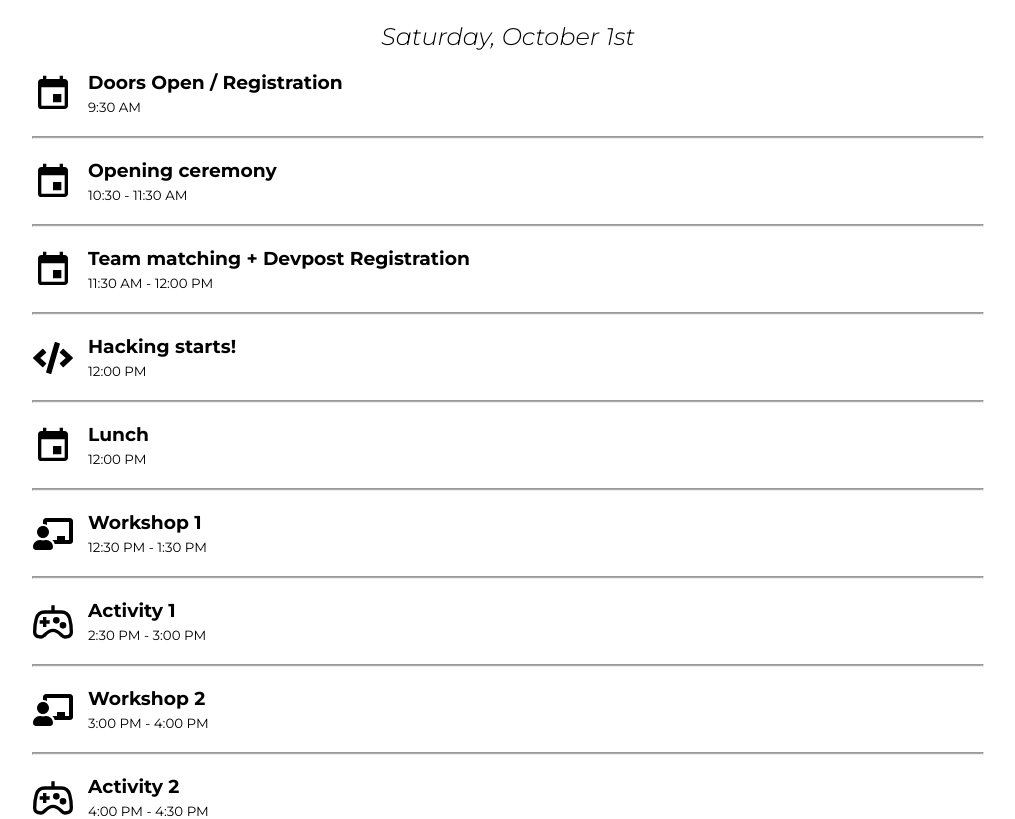
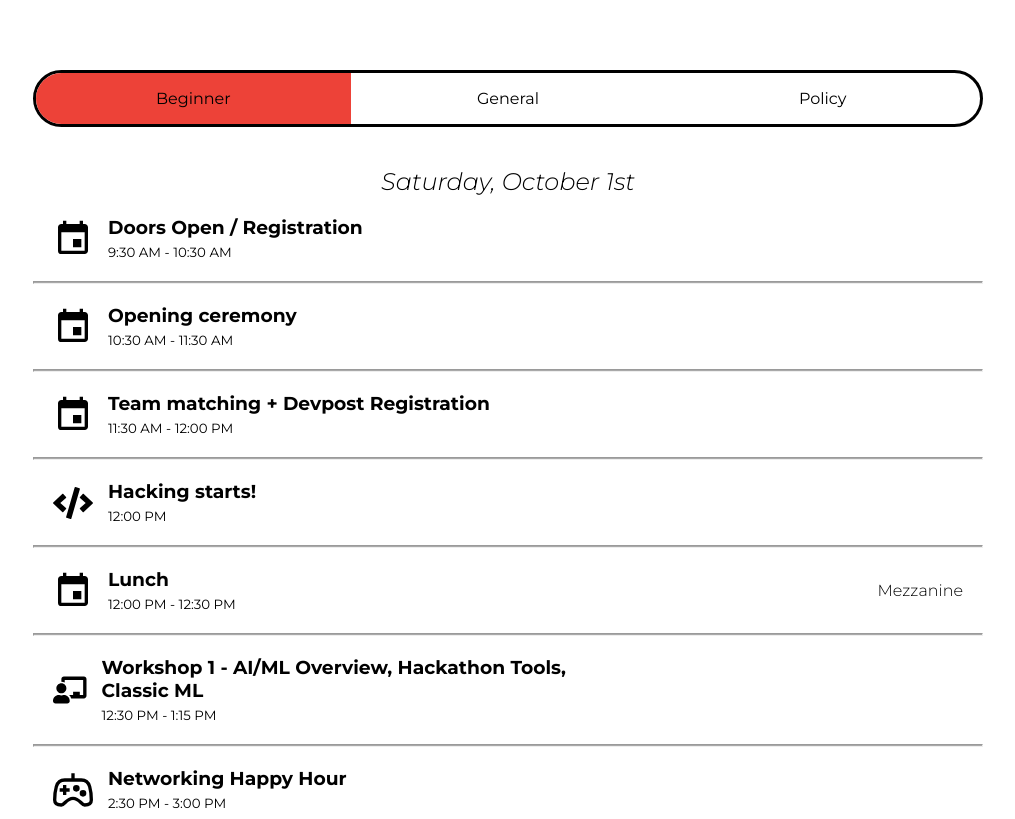
Before and after one commit to McGillAISociety/MAIShacks, a Next.js app: page /live in a window 1280 px wide. Shown: the part 380-1199 px from the top of the page, without its empty margins (132-1147 px from the left). Built offline with nearby package versions, Linux system fonts and the light colour scheme.

Commit message:
schedule and discord changes

```diff
--- a/components/live/Resources.js
+++ b/components/live/Resources.js
@@ -9,7 +9,7 @@ import styles from '../../styles/Resources.module.scss';
 const iconProps = { size: 30 };
 
 const resources = [
-    { icon: <Discord {...iconProps} />, text: "Discord", link: "" },
+    { icon: <Discord {...iconProps} />, text: "Discord", link: "https://discord.gg/eAkXjqkpet" },
     { icon: <Devpost {...iconProps} />, text: "Devpost", link: "" }
 ]
 
--- a/components/live/Schedule.js
+++ b/components/live/Schedule.js
@@ -2,29 +2,82 @@ import { MdEvent } from 'react-icons/md';
 import { FaCode, FaChalkboardTeacher, FaDiscord } from 'react-icons/fa';
 import { BsFillCameraVideoFill } from 'react-icons/bs';
 import { GrGamepad } from 'react-icons/gr';
+import { Tab, Tabs, TabList, TabPanel } from "react-tabs";
 
 import styles from '../../styles/Schedule.module.scss';
 
-const saturday = [
-    { type: 'general', time: "9:30 AM", title: 'Doors Open / Registration', description: '' },
-    { type: 'general', time: "10:30 - 11:30 AM", title: 'Opening ceremony', description: '' },
+const beginner_saturday = [
+    { type: 'general', time: "9:30 AM - 10:30 AM", title: 'Doors Open / Registration', description: '' },
+    { type: 'general', time: "10:30 AM - 11:30 AM", title: 'Opening ceremony', description: '' },
     { type: 'general', time: "11:30 AM - 12:00 PM", title: 'Team matching + Devpost Registration', description: '' },
     { type: 'hacking', time: "12:00 PM", title: 'Hacking starts!', description: '' },
-    { type: 'general', time: "12:00 PM", title: 'Lunch', description: '' },
-    { type: 'workshop', time: "12:30 PM - 1:30 PM", title: 'Workshop 1', description: '' },
-    { type: 'activity', time: "2:30 PM - 3:00 PM", title: 'Activity 1', description: '' },
-    { type: 'workshop', time: "3:00 PM - 4:00 PM", title: 'Workshop 2', description: '' },
-    { type: 'activity', time: "4:00 PM - 4:30 PM", title: 'Activity 2', description: '' },
-    { type: 'workshop', time: "5:00 PM - 6:00 PM", title: 'Workshop 3', description: '' },
-    { type: 'general', time: "6:30 PM", title: 'Dinner', description: '' },
-    { type: 'activity', time: "8:00 PM - 8:30 PM", title: 'Activity 3', description: '' },
+    { type: 'general', time: "12:00 PM - 12:30 PM", title: 'Lunch', description: 'Mezzanine' },
+    { type: 'workshop', time: "12:30 PM - 1:15 PM", title: 'Workshop 1 - AI/ML Overview, Hackathon Tools, Classic ML', description: '' },
+    { type: 'activity', time: "2:30 PM - 3:00 PM", title: 'Networking Happy Hour', description: '' },
+    { type: 'workshop', time: "2:30 PM - 2:45 PM", title: 'Workshop 2 - Deep Learning', description: '' },
+    { type: 'activity', time: "4:00 PM - 4:30 PM", title: 'Activity 1 - MLH', description: 'ENGTR2120' },
+    { type: 'workshop', time: "5:30 PM - 6:30 PM", title: 'Workshop 3 - Ethics in AI by EJC', description: '' },
+    { type: 'activity', time: "5:00 PM - 5:30 PM", title: 'Activity 2 - Knights of the Square Table: Chess Tournament', description: 'ENGTR2120' },
+    { type: 'workshop', time: "5:30 PM - 5:45 PM", title: 'Workshop 4 - Backend', description: '' },
+    { type: 'general', time: "6:30 PM - 7:00 PM", title: 'Dinner', description: 'Mezzanine' },
+    { type: 'workshop', time: "7:00 PM - 7:15 PM", title: 'Workshop 5 - Frontend', description: '' },
+    { type: 'activity', time: "8:00 PM - 8:30 PM", title: 'Activity 3 - Skribbl.io and Snacks', description: '' },
 ]
-const sunday = [
-    { type: 'general', time: "8:30 - 10:30 AM", title: 'Breakfast', description: '' },
+const beginner_sunday = [
+    { type: 'general', time: "8:30 - 10:30 AM", title: 'Breakfast', description: 'Mezzanine' },
     { type: 'hacking', time: "12:00 PM", title: 'Hacking ends!', description: '' },
-    { type: 'general', time: "12:00 PM", title: 'Lunch', description: '' },
+    { type: 'general', time: "12:00 PM", title: 'Lunch', description: 'Mezzanine' },
     { type: 'general', time: "12:00 - 2:00 PM", title: 'Judging', description: '' },
-    { type: 'activity', time: "1:00 PM - 1:30 PM", title: 'Activity 4', description: '' },
+    { type: 'activity', time: "1:00 PM - 1:30 PM", title: "Activity 4 - You're My Type: Typing Contest", description: 'ENGTR2120' },
+    { type: 'general', time: "2:00 PM - 2:30 PM", title: 'Closing ceremonies', description: '' },
+]
+
+const general_saturday = [
+    { type: 'general', time: "9:30 AM - 10:30 AM", title: 'Doors Open / Registration', description: '' },
+    { type: 'general', time: "10:30 AM - 11:30 AM", title: 'Opening ceremony', description: '' },
+    { type: 'general', time: "11:30 AM - 12:00 PM", title: 'Team matching + Devpost Registration', description: '' },
+    { type: 'hacking', time: "12:00 PM", title: 'Hacking starts!', description: '' },
+    { type: 'general', time: "12:00 PM - 12:30 PM", title: 'Lunch', description: 'Mezzanine' },
+    { type: 'workshop', time: "12:30 PM - 1:30 PM", title: 'Workshop 1 - Intro to ML', description: 'ENGTR2110' },
+    { type: 'workshop', time: "1:30 PM - 2:30 PM", title: 'Networking Happy Hour', description: '' },
+    { type: 'workshop', time: "2:30 PM - 3:30 PM", title: 'Workshop 2 - stability.ai', description: 'ENGTR2110' },
+    { type: 'activity', time: "3:30 PM - 4:00 PM", title: 'Activity 1 - MLH', description: 'ENGTR2120' },
+    { type: 'workshop', time: "4:00 PM - 5:00 PM", title: 'Workshop 3 - Ethics in AI by EJC', description: 'ENGTR2110' },
+    { type: 'activity', time: "5:00 PM - 5:30 PM", title: 'Activity 2 - Knights of the Square Table: Chess Tournament', description: 'ENGTR2120' },
+    { type: 'workshop', time: "5:30 PM - 6:30 PM", title: 'Workshop 4', description: '' },
+    { type: 'general', time: "6:30 PM - 7:00 PM", title: 'Dinner', description: 'Mezzanine' },
+    { type: 'activity', time: "8:00 PM - 8:30 PM", title: 'Activity 3 - Skribbl.io and Snacks', description: '' },
+]
+const general_sunday = [
+    { type: 'general', time: "8:30 - 10:30 AM", title: 'Breakfast', description: 'Mezzanine' },
+    { type: 'hacking', time: "12:00 PM", title: 'Hacking ends!', description: '' },
+    { type: 'general', time: "12:00 PM", title: 'Lunch', description: 'Mezzanine' },
+    { type: 'general', time: "12:00 - 2:00 PM", title: 'Judging', description: '' },
+    { type: 'activity', time: "1:00 PM - 1:30 PM", title: "Activity 4 - You're My Type: Typing Contest", description: 'ENGTR2120' },
+    { type: 'general', time: "2:00 PM - 2:30 PM", title: 'Closing ceremonies', description: '' },
+]
+
+const policy_saturday = [
+    { type: 'general', time: "9:30 AM - 10:30 AM", title: 'Doors Open / Registration', description: '' },
+    { type: 'general', time: "10:30 AM - 11:30 AM", title: 'Opening ceremony', description: '' },
+    { type: 'hacking', time: "12:00 PM", title: 'Hacking starts!', description: '' },
+    { type: 'general', time: "12:00 PM - 12:30 PM", title: 'Lunch', description: 'Mezzanine' },
+    { type: 'workshop', time: "12:15 PM - 12:40 PM", title: 'Workshop 1 - Basics of AI', description: '' },
+    { type: 'workshop', time: "12:40 PM - 1:00 PM", title: 'Workshop 2 - AI and You', description: '' },
+    { type: 'workshop', time: "1:00 PM - 1:45 PM", title: 'Workshop 3 - Ethics of AI with Abhishek Gupta', description: '' },
+    { type: 'workshop', time: "1:45 PM - 2:15 PM", title: 'Workshop 4 - Future of AI, Debrief + Team Matching', description: '' },
+    { type: 'activity', time: "3:30 PM - 4:00 PM", title: 'Activity 1 - MLH', description: 'ENGTR2120' },
+    { type: 'activity', time: "5:00 PM - 5:30 PM", title: 'Activity 2 - Knights of the Square Table: Chess Tournament', description: 'ENGTR2120' },
+    { type: 'general', time: "6:30 PM - 7:00 PM", title: 'Dinner', description: 'Mezzanine' },
+    { type: 'workshop', time: "7:00 PM - 7:15 PM", title: 'Workshop 5 - Frontend', description: '' },
+    { type: 'activity', time: "8:00 PM - 8:30 PM", title: 'Activity 3 - Skribbl.io and Snacks', description: '' },
+]
+const policy_sunday = [
+    { type: 'general', time: "8:30 - 10:30 AM", title: 'Breakfast', description: 'Mezzanine' },
+    { type: 'hacking', time: "12:00 PM", title: 'Hacking ends!', description: '' },
+    { type: 'general', time: "12:00 PM", title: 'Lunch', description: 'Mezzanine' },
+    { type: 'general', time: "12:00 - 2:00 PM", title: 'Presentations', description: '' },
+    { type: 'activity', time: "1:00 PM - 1:30 PM", title: "Activity 4 - You're My Type: Typing Contest", description: 'ENGTR2120' },
     { type: 'general', time: "2:00 PM - 2:30 PM", title: 'Closing ceremonies', description: '' },
 ]
 
@@ -62,10 +115,39 @@ const renderDay = (events) => {
 }
 
 export default function Schedule() {
-    return <div className="top-margin-thicc">
-        <h3 className={styles['day-title']}>Saturday, October 1st</h3>
-        {renderDay(saturday)}
-        <h3 className={styles['day-title']}>Sunday, October 2nd</h3>
-        {renderDay(sunday)}
-    </div>;
+    return (
+
+        <Tabs className="Tabs">
+            <TabList>
+                <Tab>Beginner</Tab>
+                <Tab>General</Tab>
+                <Tab>Policy</Tab>
+            </TabList>
+            <div className="top-margin-thicc">
+            <TabPanel>
+                <h3 className={styles['day-title']}>Saturday, October 1st</h3>
+                {renderDay(beginner_saturday)}
+                <h3 className={styles['day-title']}>Sunday, October 2nd</h3>
+                {renderDay(beginner_sunday)}
+            </TabPanel>
+            <TabPanel>
+                <h3 className={styles['day-title']}>Saturday, October 1st</h3>
+                {renderDay(general_saturday)}
+                <h3 className={styles['day-title']}>Sunday, October 2nd</h3>
+                {renderDay(general_sunday)}
+            </TabPanel>
+            <TabPanel>
+                <h3 className={styles['day-title']}>Saturday, October 1st</h3>
+                {renderDay(policy_saturday)}
+                <h3 className={styles['day-title']}>Sunday, October 2nd</h3>
+                {renderDay(policy_sunday)}
+            </TabPanel>
+            </div>
+        </Tabs>);
+    // return <div className="top-margin-thicc">
+    //     <h3 className={styles['day-title']}>Saturday, October 1st</h3>
+    //     {renderDay(saturday)}
+    //     <h3 className={styles['day-title']}>Sunday, October 2nd</h3>
+    //     {renderDay(sunday)}
+    // </div>;
 }
--- a/package.json
+++ b/package.json
@@ -11,12 +11,14 @@
     "serve": "yarn export && serve out"
   },
   "dependencies": {
+    "4": "^0.0.0",
     "gh-pages": "^3.2.3",
     "next": "11.0.1",
-    "react": "17.0.2",
+    "react": "^18.2.0",
     "react-countdown": "^2.3.2",
-    "react-dom": "17.0.2",
+    "react-dom": "^18.2.0",
     "react-icons": "^4.2.0",
+    "react-tabs": "^5.1.0",
     "sass": "^1.36.0"
   },
   "devDependencies": {
--- a/styles/globals.scss
+++ b/styles/globals.scss
@@ -128,3 +128,63 @@ a {
   display: block;
   text-align: center;
 }
+
+/* Tab Container */
+.Tabs {
+  max-width: 950px;
+  height: auto;
+  min-height: 400px;
+  margin: 3.5rem auto 1.5rem;
+  padding: 2rem 1rem;
+  border-radius: 2rem;
+}
+
+.react-tabs__tab-list {
+  margin: 0 auto 2rem;
+  display: flex;
+  align-items: center;
+  justify-content: space-between;
+  border: 3px solid black;
+  border-radius: 2rem;
+  padding-left: 0px;
+}
+
+.react-tabs__tab {
+  width: 50%;
+  padding: 1rem;
+  list-style: none;
+  text-align: center;
+  cursor: pointer;
+}
+
+.react-tabs__tab--selected {
+  background: var(--red);
+  outline: none;
+}
+
+.react-tabs__tab--disabled {
+  color: GrayText;
+  cursor: default;
+}
+
+.react-tabs__tab:first-child {
+  border-bottom-left-radius: 2rem;
+  border-top-left-radius: 2rem;
+}
+
+.react-tabs__tab:last-child {
+  border-bottom-right-radius: 2rem;
+  border-top-right-radius: 2rem;
+}
+
+.react-tabs__tab-panel {
+  display: none;
+}
+
+.react-tabs__tab-panel--selected {
+  display: block;
+}
+
+.react-tabs {
+  -webkit-tap-highlight-color: transparent;
+}
```
